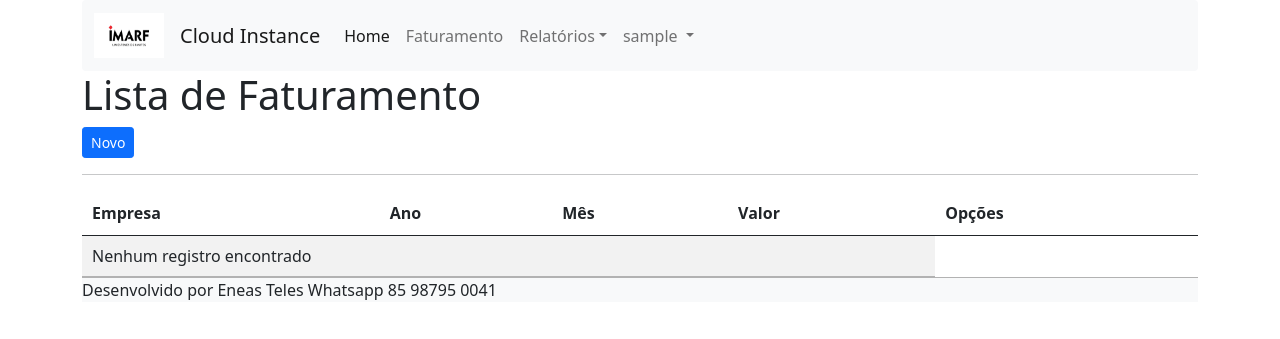
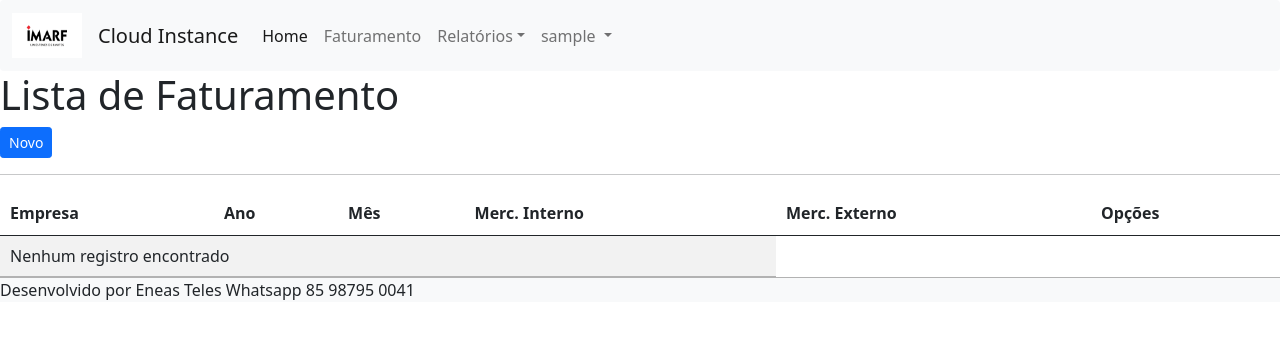
Before and after one commit to eneasteles/imarf, a Django app: page /listar/faturamento/ in a window 1280 px wide. Shown: the top 339 px of the page. Run offline with Django 3.2, Linux system fonts and the light colour scheme; the visitor is signed in with stand-in values (Sample User, id 1); data that the repository does not hold is empty; some libraries are stand-ins or nearby versions.

Commit message:
prd fio 5

```diff
--- a/cadastro/templates/cadastro/lista/lista-faturamento.html
+++ b/cadastro/templates/cadastro/lista/lista-faturamento.html
@@ -13,7 +13,8 @@
             <th>Empresa</th>
             <th>Ano</th>
             <th>Mês</th>
-            <th>Valor</th>
+            <th>Merc. Interno</th>
+            <th>Merc. Externo</th>
             <th>Opções</th>
         </tr>
     </thead>
@@ -23,7 +24,8 @@
             <td>{{ faturamento.empresa}}</td>
             <td>{{ faturamento.ano}}</td>
             <td>{{ faturamento.mes}}</td>
-            <td>{{ faturamento.valor}}</td>
+            <td>{{ faturamento.valor_interno}}</td>
+            <td>{{ faturamento.valor_externo}}</td>
             <td>
                 <a href="{% url 'editar-faturamento' faturamento.pk %}" class="btn btn-success btn-sm">editar</a>
                 <a href="{% url 'deletar-faturamento'  faturamento.pk %}" class="btn btn-danger btn-sm">excluir</a>
--- a/cadastro/templates/cadastro/lista/lista-serrada2.html
+++ b/cadastro/templates/cadastro/lista/lista-serrada2.html
@@ -63,7 +63,7 @@
             <td>{{ view_serrada.horimetro_final }}</td>
             <td>{{ view_serrada.amperagem_max }}</td>
             <td>{{ view_serrada.jogo_fio_id }}</td>
-            <td>{{ view_serrada.qtde_fio_aplicado }}</td>
+            <td>{{ view_serrada.qtde_fios_aplicado }}</td>
             <td>{{ view_serrada.prd_fio_m2 }}</td>
             <td>{{ view_serrada.custo_fio_por_m2 }}</td>
             <td>{{ view_serrada.espessura_fio_inicial }}</td>
--- a/cadastro/views.py
+++ b/cadastro/views.py
@@ -21,7 +21,7 @@ class MaterialCreate(CreateView):
 
 class FaturamentoCreate(CreateView):
     model = Faturamento
-    fields = ['empresa','ano', 'mes', 'mercado', 'valor']
+    fields = ['empresa','ano', 'mes', 'valor_interno', 'valor_externo']
     template_name = 'cadastro/form_faturamento.html'
     success_url = reverse_lazy('lista-faturamento')
 ###########  update  ################
@@ -34,7 +34,7 @@ class MaterialUpdate(UpdateView):
 
 class FaturamentoUpdate(UpdateView):
     model = Faturamento
-    fields = ['empresa','ano', 'mes', 'mercado', 'valor']
+    fields = ['empresa','ano', 'mes', 'valor_interno', 'valor_externo']
     template_name = 'cadastro/form_faturamento.html'
     success_url = reverse_lazy('lista-faturamento')
 """
--- a/producao/templates/producao/modelo.html
+++ b/producao/templates/producao/modelo.html
@@ -13,7 +13,7 @@
 </head>
 <body>
     {% block menu %}
-    <div class="container">
+
       <nav class="navbar navbar-expand-lg navbar-light bg-light rounded" aria-label="Eleventh navbar example">
         <div class="container-fluid">
           <a class="navbar-brand" href="#">
@@ -69,7 +69,7 @@
     {% block destaque %}
 
     {% endblock %}
-    <div class="container"></div>
+
     {% block conteudo %}
 
     {% endblock %}
```
